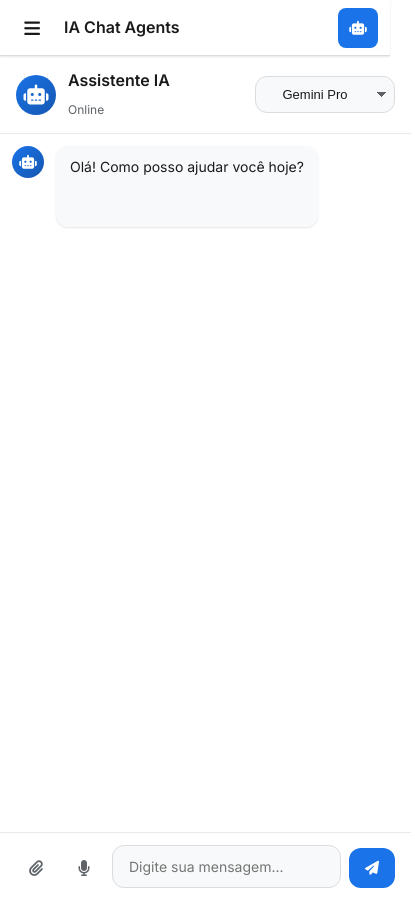
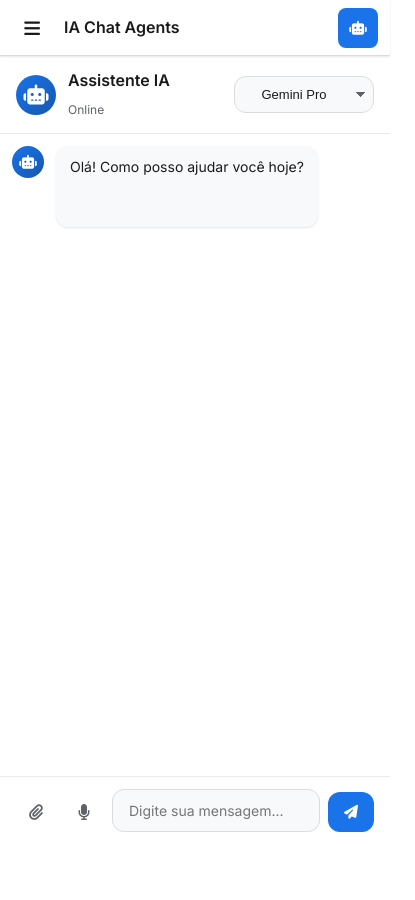
Before and after one commit to 1harz/iacomagentes, a plain HTML site: page index.html in a window 390 px wide. Shown: the whole page, 415 px wide, since content can reach past the window. Drawn offline with Linux system fonts and the light colour scheme.

Commit message:
Correção na caixa de chat para mobile.

```diff
--- a/style.css
+++ b/style.css
@@ -2469,6 +2469,14 @@ body {
   .chat-input-container {
     padding: 16px 20px;
     gap: 8px;
+    position: fixed;
+    bottom: 0;
+    left: 0;
+    right: 0;
+    background-color: var(--bg-primary);
+    border-top: 1px solid var(--border-light);
+    z-index: 100;
+    padding-bottom: env(safe-area-inset-bottom, 16px);
   }
 
   .input-btn {
@@ -2487,6 +2495,11 @@ body {
     min-width: 40px;
     height: 40px;
     font-size: 14px;
+  }
+
+  /* Ajustar o container de mensagens para não ficar atrás da barra de input */
+  .messages-container {
+    padding-bottom: 80px;
   }
 
   /* Modais */
```
